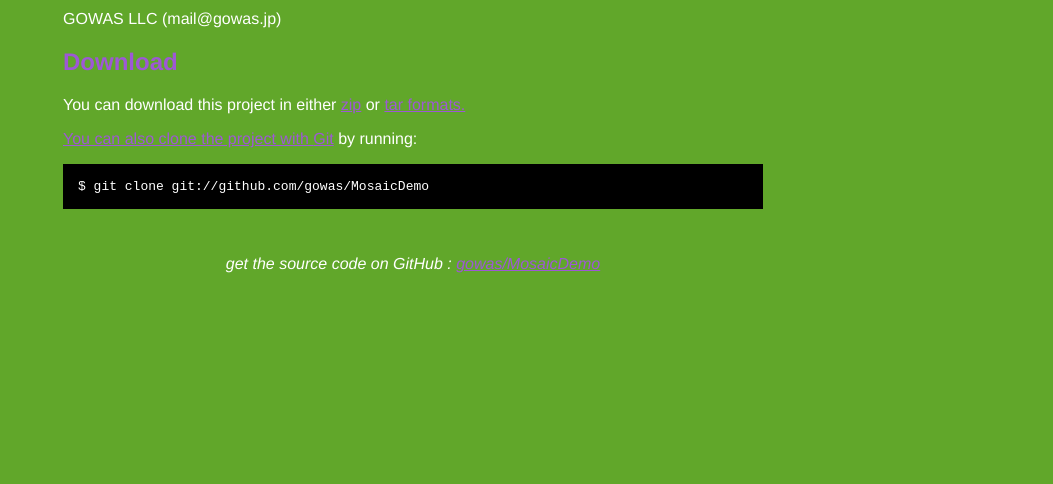
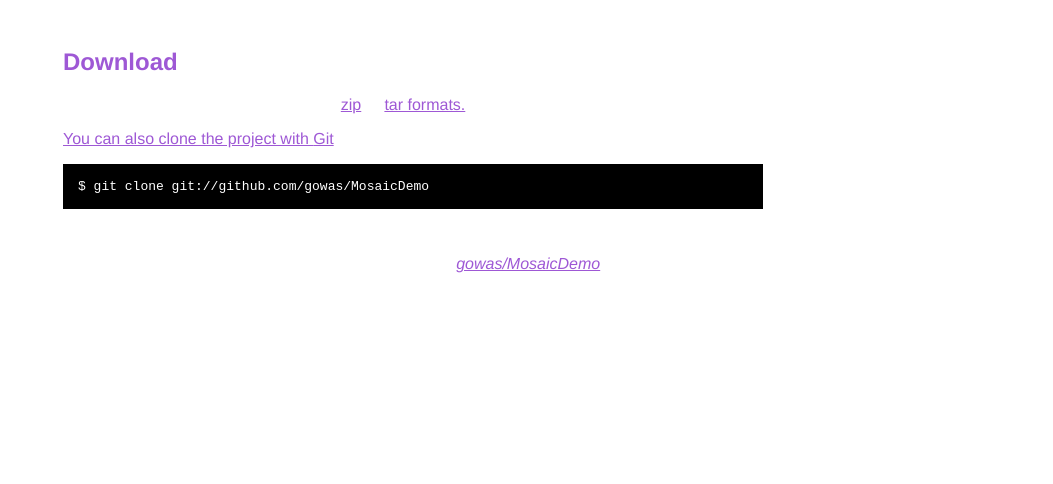
Before and after one commit to gowas/MosaicDemo, a plain HTML site: page index.html in a window 1280 px wide. Shown: the part 316-800 px from the top of the page, without its empty margins (227-1280 px from the left). Drawn offline with Linux system fonts and the light colour scheme.

Commit message:
Update index.html

```diff
--- a/index.html
+++ b/index.html
@@ -8,7 +8,7 @@
   <style type="text/css">
     body {
       margin-top: 1.0em;
-      background-color: #61a72a;
+      background-color: #ffffff;
       font-family: Helvetica, Arial, FreeSans, san-serif;
       color: #ffffff;
     }
```
